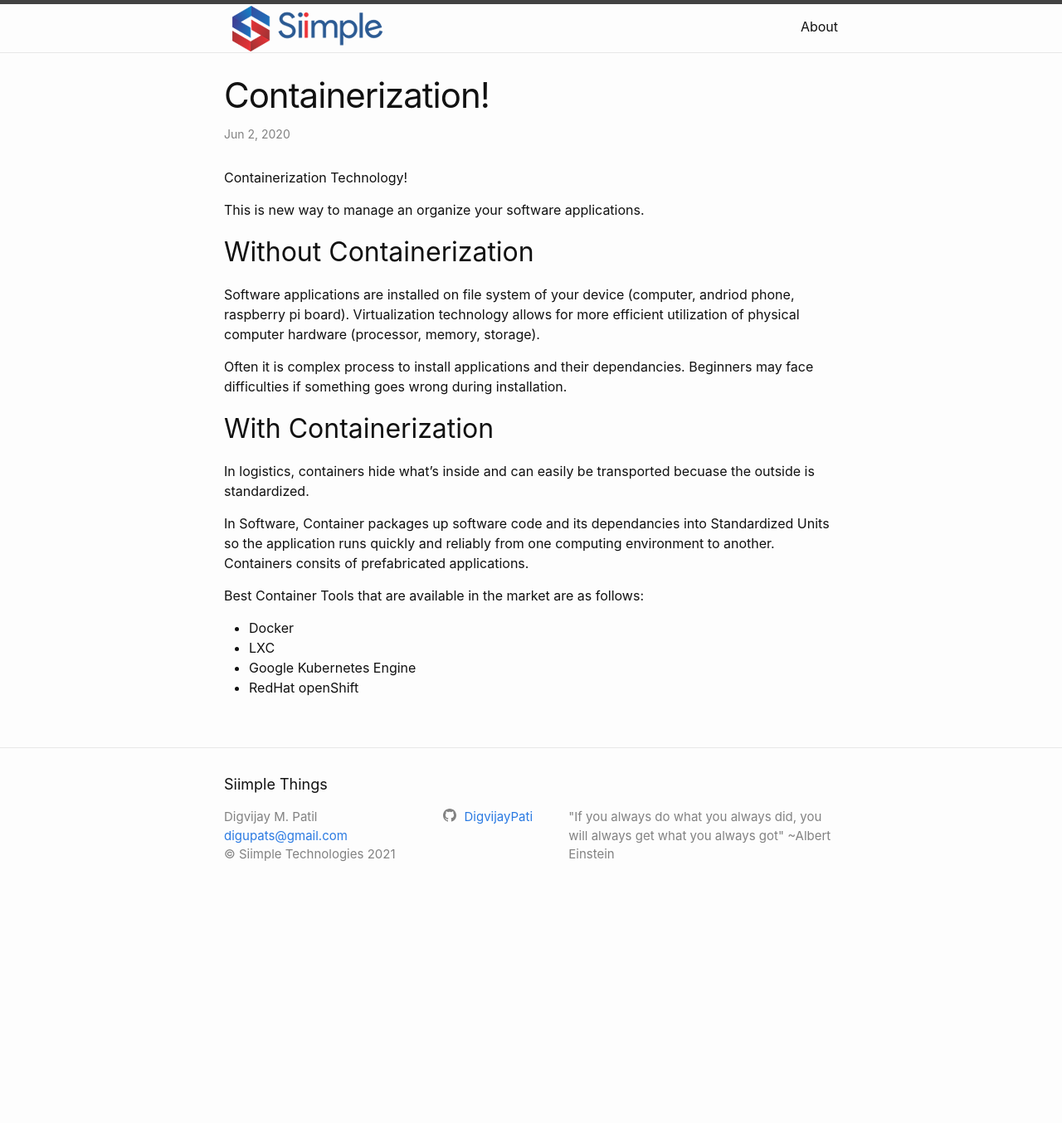
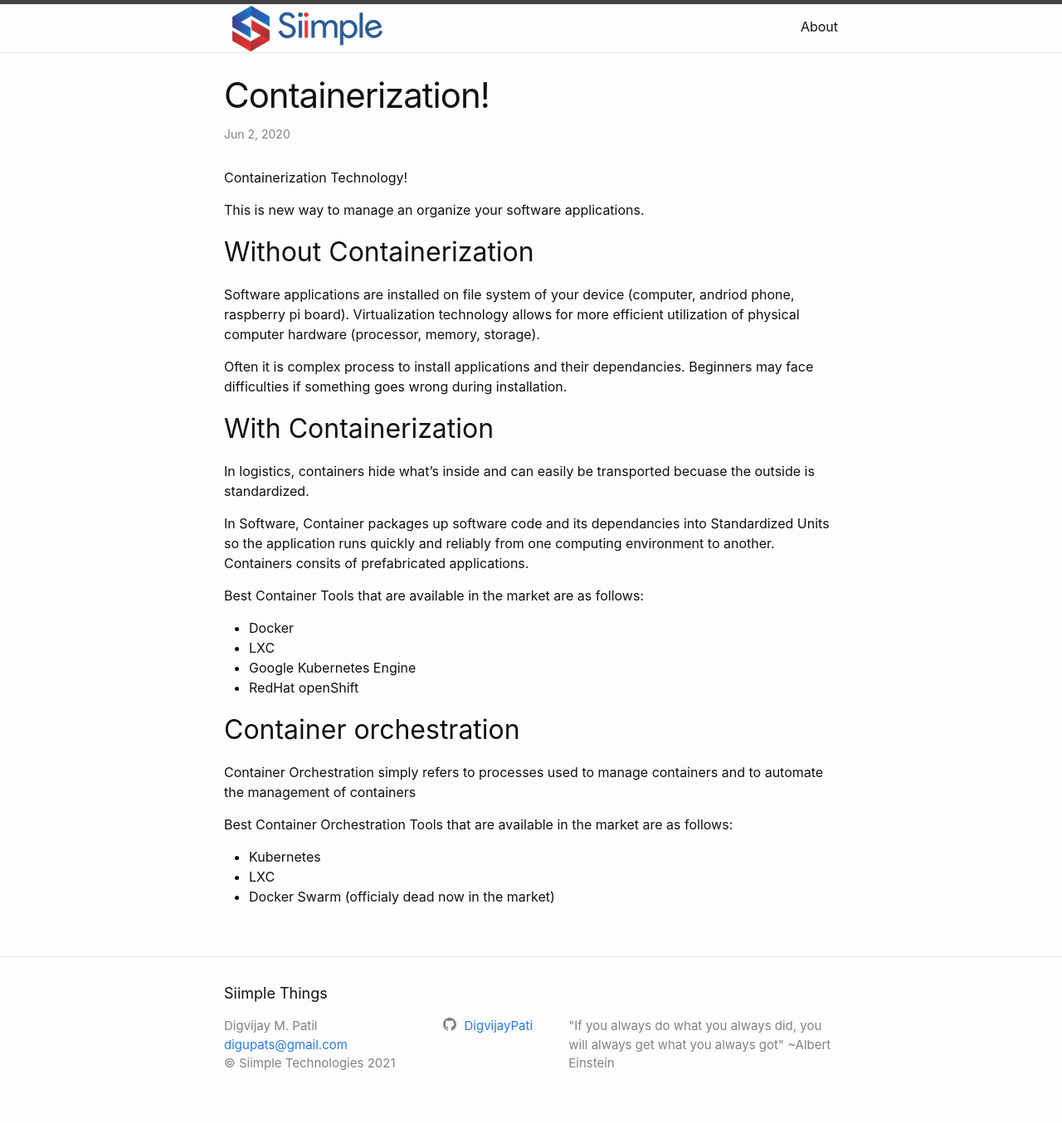
Before and after one commit to DigvijayPati/my-blog, a Jekyll site: the page built from _posts/2020-06-02-containerization.md, in a window 1280 px wide. Shown: the whole page at 83% size. Built offline with Jekyll 4.4.1, drawn with Linux system fonts in a browser that asks for light colours; before the commit the page ends 1102 px from its top, so only the background shows below that.

Commit message:
added orchestration technology

```diff
--- a/_posts/2020-06-02-containerization.md
+++ b/_posts/2020-06-02-containerization.md
@@ -24,3 +24,12 @@
 * LXC
 * Google Kubernetes Engine
 * RedHat openShift
+
+## Container orchestration
+
+Container Orchestration simply refers to processes used to manage containers and to automate the management of containers
+
+Best Container Orchestration Tools that are available in the market are as follows:
+* Kubernetes
+* LXC
+* Docker Swarm (officialy dead now in the market)
```
